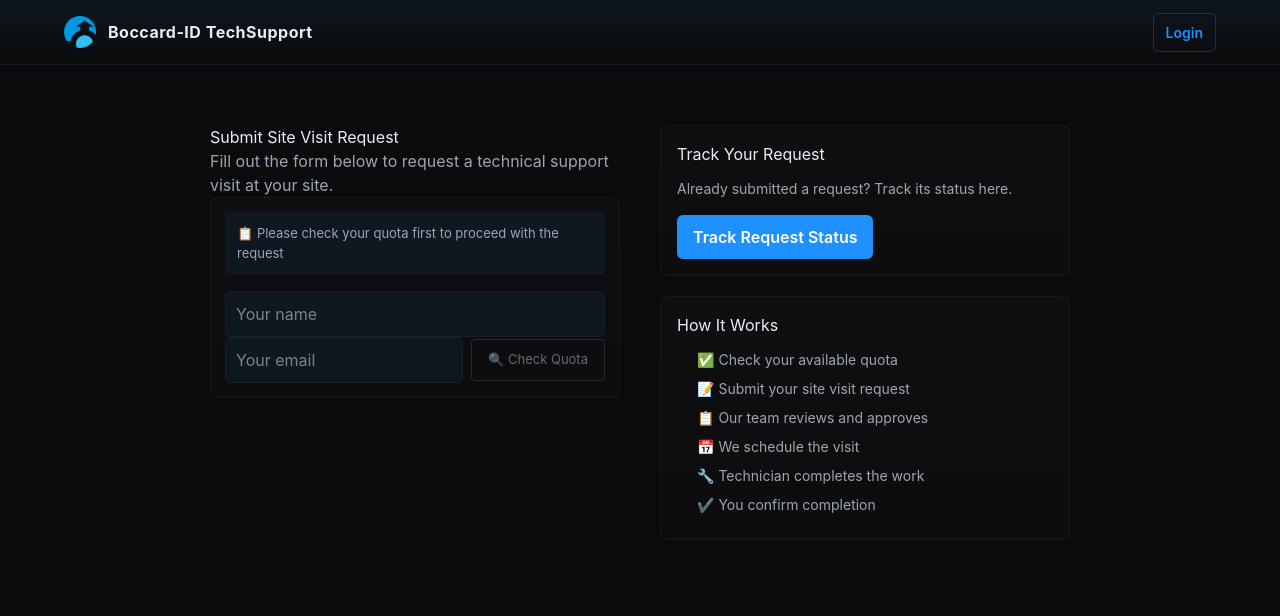
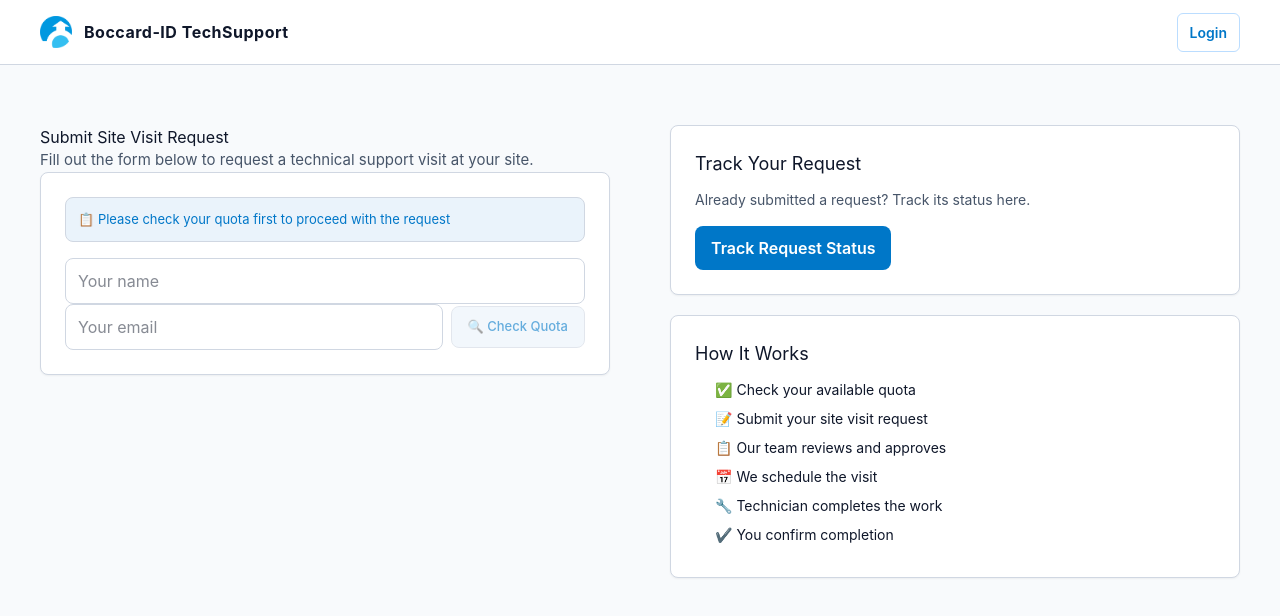
Before and after one commit to deghogy/technical-support-system, a Next.js app: page / in a window 1280 px wide. Shown: the top 616 px of the page. Built offline with nearby package versions, Linux system fonts and the light colour scheme; no server answers.

Commit message:
Update Design

```diff
--- a/app/globals.css
+++ b/app/globals.css
@@ -1,12 +1,19 @@
 @import "tailwindcss";
 
 :root {
-  --bg: #0b0b0d;
-  --card: #0f1720;
-  --muted: #9aa7b2;
-  --accent: #1e90ff;
-  --text: #e6eef6;
-  --danger: #ff6b6b;
+  /* Light Enterprise Color Palette */
+  --bg: #F8FAFC;
+  --card: #FFFFFF;
+  --muted: #64748B;
+  --accent: #0077C8;
+  --accent-hover: #005FA3;
+  --text: #0F172A;
+  --text-secondary: #475569;
+  --border: #D0D7E2;
+  --light-blue: #EAF3FB;
+  --success: #22C55E;
+  --warning: #F59E0B;
+  --error: #EF4444;
 }
 
 body {
@@ -19,18 +26,18 @@ body {
 
 /* Layout utilities */
 .container {
-  max-width: 900px;
+  max-width: 1600px;
   margin: 0 auto;
-  padding: 20px;
+  padding: 0 40px;
 }
 
 .site-header {
   display: flex;
   align-items: center;
   justify-content: space-between;
-  padding: 16px 24px;
-  border-bottom: 1px solid rgba(255,255,255,0.04);
-  backdrop-filter: blur(6px);
+  padding: 16px 40px;
+  border-bottom: 1px solid var(--border);
+  background: white;
 }
 
 .header-inner { display: flex; gap: 12px; align-items: center; }
@@ -39,35 +46,164 @@ body {
 
 .site-nav { display: flex; align-items: center; gap: 10px; }
 
-.site-nav a { color: var(--muted); text-decoration: none; font-weight: 600; }
+.site-nav a { color: var(--text-secondary); text-decoration: none; font-weight: 500; transition: color 0.2s ease; }
+.site-nav a:hover { color: var(--accent); }
 
-content { padding: 20px 0 60px 0; }
+content { padding: 40px 0; }
 
 /* Buttons and forms */
 input, textarea, select {
   background: var(--card);
   color: var(--text);
-  border: 1px solid rgba(255,255,255,0.04);
-  padding: 10px;
-  border-radius: 6px;
+  border: 1px solid var(--border);
+  padding: 10px 12px;
+  border-radius: 8px;
   width: 100%;
   box-sizing: border-box;
+  font-family: inherit;
+  transition: border-color 0.2s ease, box-shadow 0.2s ease;
 }
 
-button { background: var(--accent); color: #fff; border: none; padding: 8px 12px; border-radius: 6px; cursor: pointer; }
-button[disabled]{ opacity: 0.6; cursor: not-allowed; }
+input:focus, textarea:focus, select:focus {
+  outline: none;
+  border-color: var(--accent);
+  box-shadow: 0 0 0 3px rgba(0, 119, 200, 0.1);
+}
 
-.logout-button{ background:transparent; color:var(--muted); border:1px solid rgba(255,255,255,0.04); padding:6px 10px; border-radius:6px; }
-.logout-button:hover{ background:rgba(255,255,255,0.02); color:var(--text); }
+button {
+  background: var(--accent);
+  color: #fff;
+  border: none;
+  padding: 10px 16px;
+  border-radius: 8px;
+  cursor: pointer;
+  font-weight: 500;
+  transition: background-color 0.2s ease;
+  font-family: inherit;
+}
 
-.nav-button{ background:transparent; color:var(--muted); border:1px solid transparent; padding:6px 10px; border-radius:6px; text-decoration:none; }
-.nav-button:hover{ color:var(--text); background:rgba(255,255,255,0.02); border-color:rgba(255,255,255,0.04); }
+button:hover:not([disabled]) {
+  background: var(--accent-hover);
+}
 
-.user-status small{ color:var(--muted); opacity:0.95; }
+button[disabled]{
+  opacity: 0.6;
+  cursor: not-allowed;
+}
 
-/* Dark card */
-.card { background: linear-gradient(180deg, rgba(255,255,255,0.02), rgba(255,255,255,0.01)); border: 1px solid rgba(255,255,255,0.04); padding: 16px; border-radius: 8px; margin-bottom: 20px; }
+.logout-button{
+  background: transparent;
+  color: var(--text-secondary);
+  border: 1px solid var(--border);
+  padding: 8px 12px;
+  border-radius: 8px;
+  transition: all 0.2s ease;
+}
 
-.request-form { background: linear-gradient(180deg, rgba(255,255,255,0.02), rgba(255,255,255,0.01)); border: 1px solid rgba(255,255,255,0.04); padding: 14px; border-radius: 8px; }
+.logout-button:hover{
+  background: var(--light-blue);
+  color: var(--text);
+  border-color: var(--accent);
+}
 
-@media (max-width: 640px) { .header-inner { flex-direction: column; align-items: flex-start; gap: 12px; } .site-nav a { margin-left: 10px; } }
+.nav-button{
+  background: transparent;
+  color: var(--text-secondary);
+  border: 1px solid transparent;
+  padding: 8px 12px;
+  border-radius: 8px;
+  text-decoration: none;
+  transition: all 0.2s ease;
+}
+
+.nav-button:hover{
+  color: var(--text);
+  background: var(--light-blue);
+  border-color: var(--border);
+}
+
+.user-status small{
+  color: var(--muted);
+  opacity: 0.95;
+}
+
+/* Card styling */
+.card {
+  background: var(--card);
+  border: 1px solid var(--border);
+  padding: 24px;
+  border-radius: 8px;
+  margin-bottom: 20px;
+  box-shadow: 0 1px 2px rgba(0, 0, 0, 0.05);
+}
+
+.request-form {
+  background: var(--card);
+  border: 1px solid var(--border);
+  padding: 24px;
+  border-radius: 8px;
+  box-shadow: 0 1px 2px rgba(0, 0, 0, 0.05);
+}
+
+/* Table styling */
+table {
+  width: 100%;
+  border-collapse: collapse;
+  background: var(--card);
+  border: 1px solid var(--border);
+  border-radius: 8px;
+  overflow: hidden;
+}
+
+thead {
+  background: var(--light-blue);
+  border-bottom: 1px solid var(--border);
+}
+
+th {
+  padding: 12px 16px;
+  text-align: left;
+  font-weight: 600;
+  color: var(--text);
+  font-size: 14px;
+}
+
+td {
+  padding: 12px 16px;
+  border-bottom: 1px solid var(--border);
+  font-size: 14px;
+  color: var(--text);
+}
+
+tbody tr:hover {
+  background: var(--light-blue);
+}
+
+tbody tr:last-child td {
+  border-bottom: none;
+}
+
+/* Responsive */
+@media (max-width: 768px) {
+  .container {
+    padding: 0 20px;
+  }
+
+  .site-header {
+    padding: 16px 20px;
+  }
+
+  .header-inner {
+    flex-direction: column;
+    align-items: flex-start;
+    gap: 12px;
+  }
+
+  .site-nav a {
+    margin-left: 10px;
+  }
+
+  .site-nav {
+    flex-wrap: wrap;
+  }
+}
--- a/app/page.tsx
+++ b/app/page.tsx
@@ -101,17 +101,17 @@ export default function Home() {
   }
 
   return (
-    <div>
-      <main style={{ maxWidth: 900, margin: '60px auto', padding: '0 20px' }}>
-        <div style={{ display: 'flex', gap: 40, alignItems: 'flex-start' }}>
+    <div style={{ background: '#F8FAFC', minHeight: '100vh' }}>
+      <main style={{ maxWidth: 1600, margin: '0 auto', padding: '60px 40px' }}>
+        <div style={{ display: 'flex', gap: 60, alignItems: 'flex-start' }}>
           <div style={{ flex: 1 }}>
-            <h2>Submit Site Visit Request</h2>
-            <p style={{ color: 'var(--muted)' }}>
+            <h2 style={{ color: '#0F172A', marginTop: 0 }}>Submit Site Visit Request</h2>
+            <p style={{ color: '#475569', fontSize: '15px' }}>
               Fill out the form below to request a technical support visit at your site.
             </p>
 
             <form onSubmit={handleSubmit} className="card request-form">
-              <div style={{ background: 'var(--card)', padding: '12px', borderRadius: '4px', marginBottom: '16px', fontSize: '13px', color: 'var(--muted)' }}>
+              <div style={{ background: '#EAF3FB', padding: '12px', borderRadius: '8px', marginBottom: '16px', fontSize: '13px', color: '#0077C8', border: '1px solid #D0D7E2' }}>
                 📋 Please check your quota first to proceed with the request
               </div>
 
@@ -140,14 +140,14 @@ export default function Home() {
                   onClick={checkQuota}
                   disabled={checkingQuota || !email}
                   style={{
-                    background: quotaChecked ? 'var(--accent)' : 'transparent',
-                    border: `1px solid ${quotaChecked ? 'var(--accent)' : 'rgba(255,255,255,0.2)'}`,
-                    color: quotaChecked ? '#fff' : 'var(--muted)',
+                    background: quotaChecked ? '#0077C8' : '#EAF3FB',
+                    border: `1px solid ${quotaChecked ? '#0077C8' : '#D0D7E2'}`,
+                    color: quotaChecked ? '#fff' : '#0077C8',
                     padding: '10px 16px',
-                    borderRadius: '4px',
+                    borderRadius: '8px',
                     cursor: email ? 'pointer' : 'not-allowed',
                     fontSize: '13px',
-                    fontWeight: quotaChecked ? 600 : 400,
+                    fontWeight: quotaChecked ? 600 : 500,
                     whiteSpace: 'nowrap',
                     transition: 'all 0.2s ease',
                   }}
@@ -157,18 +157,18 @@ export default function Home() {
               </div>
 
               {quotaError && (
-                <p style={{ color: 'var(--danger)', fontSize: '14px', margin: '8px 0', background: 'rgba(255,0,0,0.1)', padding: '8px', borderRadius: '4px' }}>
+                <p style={{ color: '#EF4444', fontSize: '14px', margin: '8px 0', background: '#FEE2E2', padding: '8px 12px', borderRadius: '8px', border: '1px solid #FECACA' }}>
                   ❌ {quotaError}
                 </p>
               )}
 
               {quota && quota.totalHours > 0 && (
-                <div style={{ padding: '12px', background: 'var(--card)', borderRadius: '4px', fontSize: '14px', border: '1px solid var(--accent)' }}>
-                  <p style={{ margin: '0 0 6px 0' }}>
+                <div style={{ padding: '12px', background: '#EAF3FB', borderRadius: '8px', fontSize: '14px', border: '1px solid #D0D7E2' }}>
+                  <p style={{ margin: '0 0 6px 0', color: '#0F172A' }}>
                     <b>✅ Your Hour Quota:</b> {quota.availableHours}/{quota.totalHours} hours available
                   </p>
                   {quota.availableHours < 10 && (
-                    <p style={{ margin: 0, color: 'var(--danger)' }}>
+                    <p style={{ margin: 0, color: '#EF4444' }}>
                       ⚠️ Running low on hours. Request only what you need.
                     </p>
                   )}
@@ -216,8 +216,8 @@ export default function Home() {
                   type="button"
                   disabled
                   style={{
-                    background: 'var(--card)',
-                    color: 'var(--muted)',
+                    background: '#FFFFFF',
+                    color: '#64748B',
                     cursor: 'not-allowed',
                     opacity: 0.5,
                   }}
@@ -229,11 +229,12 @@ export default function Home() {
 
             {message && (
               <p style={{
-                padding: '12px',
-                borderRadius: '4px',
-                background: message.includes('✅') ? 'rgba(0,255,0,0.1)' : 'rgba(255,0,0,0.1)',
-                color: message.includes('✅') ? 'var(--accent)' : 'var(--danger)',
-                marginTop: '16px'
+                padding: '12px 16px',
+                borderRadius: '8px',
+                background: message.includes('✅') ? '#ECFDF5' : '#FEE2E2',
+                color: message.includes('✅') ? '#22C55E' : '#EF4444',
+                marginTop: '16px',
+                border: `1px solid ${message.includes('✅') ? '#D1FAE5' : '#FECACA'}`
               }}>
                 {message}
               </p>
@@ -242,35 +243,38 @@ export default function Home() {
 
           <div style={{ flex: 1 }}>
             <div className="card">
-              <h3 style={{ margin: '0 0 12px 0', fontSize: '16px' }}>Track Your Request</h3>
-              <p style={{ margin: '0 0 16px 0', color: 'var(--muted)', fontSize: '14px' }}>
+              <h3 style={{ margin: '0 0 12px 0', fontSize: '18px', color: '#0F172A' }}>Track Your Request</h3>
+              <p style={{ margin: '0 0 16px 0', color: '#475569', fontSize: '14px' }}>
                 Already submitted a request? Track its status here.
               </p>
               <Link
                 href="/track-request"
                 style={{
                   display: 'inline-block',
-                  background: 'var(--accent)',
+                  background: '#0077C8',
                   color: '#fff',
                   padding: '10px 16px',
-                  borderRadius: '6px',
+                  borderRadius: '8px',
                   textDecoration: 'none',
                   fontWeight: 600,
+                  transition: 'background-color 0.2s ease',
                 }}
+                onMouseEnter={(e) => e.currentTarget.style.backgroundColor = '#005FA3'}
+                onMouseLeave={(e) => e.currentTarget.style.backgroundColor = '#0077C8'}
               >
                 Track Request Status
               </Link>
             </div>
 
             <div className="card">
-              <h3 style={{ margin: '0 0 12px 0', fontSize: '16px' }}>How It Works</h3>
-              <ol style={{ margin: 0, paddingLeft: '20px', color: 'var(--muted)', fontSize: '14px' }}>
-                <li style={{ margin: '8px 0' }}>✅ Check your available quota</li>
-                <li style={{ margin: '8px 0' }}>📝 Submit your site visit request</li>
-                <li style={{ margin: '8px 0' }}>📋 Our team reviews and approves</li>
-                <li style={{ margin: '8px 0' }}>📅 We schedule the visit</li>
-                <li style={{ margin: '8px 0' }}>🔧 Technician completes the work</li>
-                <li style={{ margin: '8px 0' }}>✔️ You confirm completion</li>
+              <h3 style={{ margin: '0 0 12px 0', fontSize: '18px', color: '#0F172A' }}>How It Works</h3>
+              <ol style={{ margin: 0, paddingLeft: '20px', color: '#475569', fontSize: '14px' }}>
+                <li style={{ margin: '8px 0', color: '#0F172A' }}>✅ Check your available quota</li>
+                <li style={{ margin: '8px 0', color: '#0F172A' }}>📝 Submit your site visit request</li>
+                <li style={{ margin: '8px 0', color: '#0F172A' }}>📋 Our team reviews and approves</li>
+                <li style={{ margin: '8px 0', color: '#0F172A' }}>📅 We schedule the visit</li>
+                <li style={{ margin: '8px 0', color: '#0F172A' }}>🔧 Technician completes the work</li>
+                <li style={{ margin: '8px 0', color: '#0F172A' }}>✔️ You confirm completion</li>
               </ol>
             </div>
           </div>
--- a/components/Header.tsx
+++ b/components/Header.tsx
@@ -17,17 +17,16 @@ export default async function Header() {
 
   return (
     <header style={{
-      background: 'linear-gradient(180deg, rgba(15,23,32,0.95), rgba(11,11,13,0.8))',
-      borderBottom: '1px solid rgba(255,255,255,0.04)',
-      backdropFilter: 'blur(8px)',
+      background: '#FFFFFF',
+      borderBottom: '1px solid #D0D7E2',
       position: 'sticky',
       top: 0,
       zIndex: 100,
     }}>
       <div style={{
-        maxWidth: '1200px',
+        maxWidth: '1600px',
         margin: '0 auto',
-        padding: '0 24px',
+        padding: '0 40px',
         display: 'flex',
         alignItems: 'center',
         justifyContent: 'space-between',
@@ -47,42 +46,42 @@ export default async function Header() {
           <span style={{
             fontSize: '16px',
             fontWeight: 700,
-            color: 'var(--text)',
+            color: '#0F172A',
             letterSpacing: '0.5px',
           }}>
             Boccard-ID TechSupport
           </span>
         </Link>
 
-        <nav style={{ display: 'flex', gap: '24px', alignItems: 'center' }}>
+        <nav style={{ display: 'flex', gap: '32px', alignItems: 'center' }}>
           {user && userRole === 'admin' && (
             <>
-              <Link href="/admin/dashboard" style={{ color: 'var(--muted)', textDecoration: 'none', fontSize: '14px', fontWeight: '500' }}>
+              <Link href="/admin/dashboard" style={{ color: '#475569', textDecoration: 'none', fontSize: '14px', fontWeight: '500', transition: 'color 0.2s' }} onMouseEnter={(e) => e.currentTarget.style.color = '#0077C8'} onMouseLeave={(e) => e.currentTarget.style.color = '#475569'}>
                 Dashboard
               </Link>
-              <Link href="/admin/approvals" style={{ color: 'var(--muted)', textDecoration: 'none', fontSize: '14px', fontWeight: '500' }}>
+              <Link href="/admin/approvals" style={{ color: '#475569', textDecoration: 'none', fontSize: '14px', fontWeight: '500', transition: 'color 0.2s' }} onMouseEnter={(e) => e.currentTarget.style.color = '#0077C8'} onMouseLeave={(e) => e.currentTarget.style.color = '#475569'}>
                 Approvals
               </Link>
-              <Link href="/admin/visits" style={{ color: 'var(--muted)', textDecoration: 'none', fontSize: '14px', fontWeight: '500' }}>
+              <Link href="/admin/visits" style={{ color: '#475569', textDecoration: 'none', fontSize: '14px', fontWeight: '500', transition: 'color 0.2s' }} onMouseEnter={(e) => e.currentTarget.style.color = '#0077C8'} onMouseLeave={(e) => e.currentTarget.style.color = '#475569'}>
                 Visits
               </Link>
-              <Link href="/admin/history" style={{ color: 'var(--muted)', textDecoration: 'none', fontSize: '14px', fontWeight: '500' }}>
+              <Link href="/admin/history" style={{ color: '#475569', textDecoration: 'none', fontSize: '14px', fontWeight: '500', transition: 'color 0.2s' }} onMouseEnter={(e) => e.currentTarget.style.color = '#0077C8'} onMouseLeave={(e) => e.currentTarget.style.color = '#475569'}>
                 History
               </Link>
-              <Link href="/admin/quotas" style={{ color: 'var(--muted)', textDecoration: 'none', fontSize: '14px', fontWeight: '500' }}>
+              <Link href="/admin/quotas" style={{ color: '#475569', textDecoration: 'none', fontSize: '14px', fontWeight: '500', transition: 'color 0.2s' }} onMouseEnter={(e) => e.currentTarget.style.color = '#0077C8'} onMouseLeave={(e) => e.currentTarget.style.color = '#475569'}>
                 Quotas
               </Link>
             </>
           )}
           {user && userRole === 'approver' && (
             <>
-              <Link href="/admin/approvals" style={{ color: 'var(--muted)', textDecoration: 'none', fontSize: '14px', fontWeight: '500' }}>
+              <Link href="/admin/approvals" style={{ color: '#475569', textDecoration: 'none', fontSize: '14px', fontWeight: '500', transition: 'color 0.2s' }} onMouseEnter={(e) => e.currentTarget.style.color = '#0077C8'} onMouseLeave={(e) => e.currentTarget.style.color = '#475569'}>
                 Approvals
               </Link>
-              <Link href="/admin/visits" style={{ color: 'var(--muted)', textDecoration: 'none', fontSize: '14px', fontWeight: '500' }}>
+              <Link href="/admin/visits" style={{ color: '#475569', textDecoration: 'none', fontSize: '14px', fontWeight: '500', transition: 'color 0.2s' }} onMouseEnter={(e) => e.currentTarget.style.color = '#0077C8'} onMouseLeave={(e) => e.currentTarget.style.color = '#475569'}>
                 Visits
               </Link>
-              <Link href="/admin/history" style={{ color: 'var(--muted)', textDecoration: 'none', fontSize: '14px', fontWeight: '500' }}>
+              <Link href="/admin/history" style={{ color: '#475569', textDecoration: 'none', fontSize: '14px', fontWeight: '500', transition: 'color 0.2s' }} onMouseEnter={(e) => e.currentTarget.style.color = '#0077C8'} onMouseLeave={(e) => e.currentTarget.style.color = '#475569'}>
                 History
               </Link>
             </>
```
Also changed, not shown: app/admin/history/page.tsx (+94 -81 lines), app/track-request/page.tsx (+77 -69 lines), 1 other file (tests, documents, lock files or other folders).
